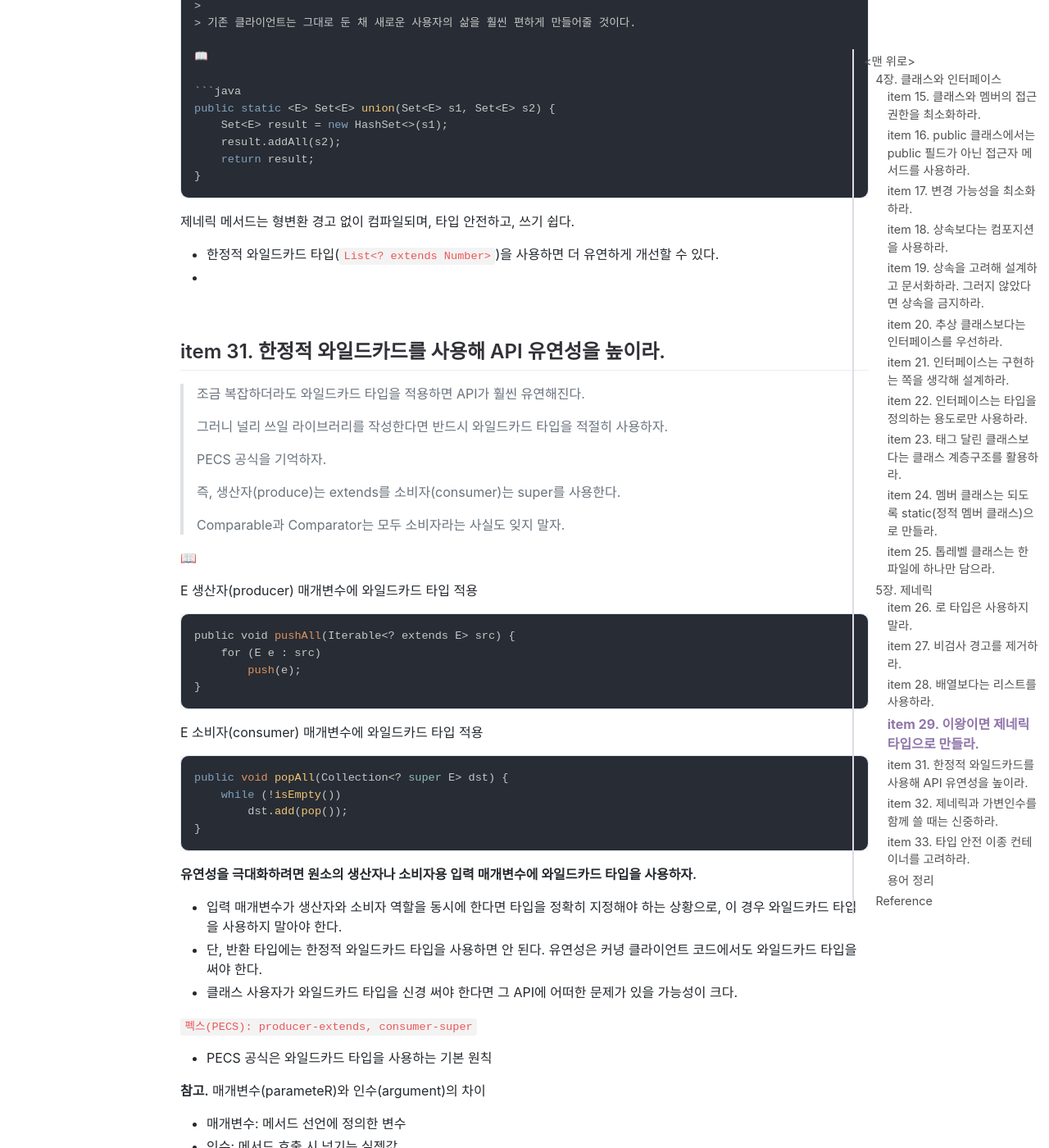
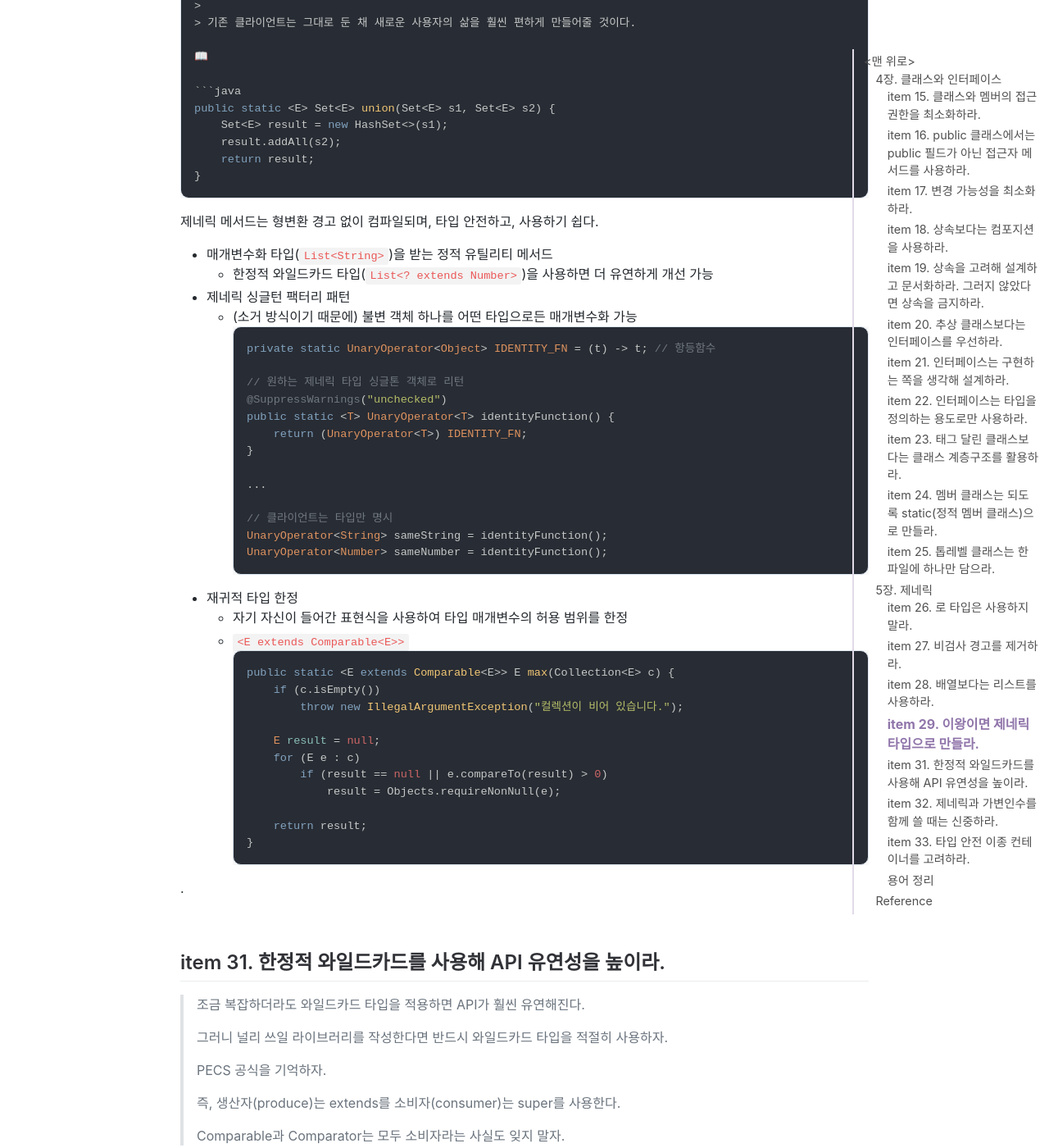
Before and after one commit to jihunparkme/jihunparkme.github.io, a Jekyll site: the page built from _posts/2023-04-22-Effective-Java-Class-Interface-Generics.md, in a window 1280 px wide and 1400 px high, scrolled down 22850 px. Shown: the whole window at 82% size. Built offline with Jekyll 4.4.1, drawn with Linux system fonts in a browser that asks for light colours; nearby versions of some CDN libraries; comment, search, counter and statistics services are not loaded; some of the changed text lies outside the part shown.

Commit message:
[Effective Java] item 30. 이왕이면 제네릭 메서드로 만들라.

````diff
--- a/_posts/2023-04-22-Effective-Java-Class-Interface-Generics.md
+++ b/_posts/2023-04-22-Effective-Java-Class-Interface-Generics.md
@@ -1010,9 +1010,45 @@ public static <E> Set<E> union(Set<E> s1, Set<E> s2) {
     return result;
 }
 ```
-제네릭 메서드는 형변환 경고 없이 컴파일되며, 타입 안전하고, 쓰기 쉽다.
-- 한정적 와일드카드 타입(`List<? extends Number>`)을 사용하면 더 유연하게 개선할 수 있다.
--
+제네릭 메서드는 형변환 경고 없이 컴파일되며, 타입 안전하고, 사용하기 쉽다.
+
+- 매개변수화 타입(`List<String>`)을 받는 정적 유틸리티 메서드
+  - 한정적 와일드카드 타입(`List<? extends Number>`)을 사용하면 더 유연하게 개선 가능
+- 제네릭 싱글턴 팩터리 패턴
+  - (소거 방식이기 때문에) 불변 객체 하나를 어떤 타입으로든 매개변수화 가능
+    ```java
+    private static UnaryOperator<Object> IDENTITY_FN = (t) -> t; // 항등함수
+
+    // 원하는 제네릭 타입 싱글톤 객체로 리턴
+    @SuppressWarnings("unchecked")
+    public static <T> UnaryOperator<T> identityFunction() {
+        return (UnaryOperator<T>) IDENTITY_FN;
+    }
+
+    ...
+
+    // 클라이언트는 타입만 명시
+    UnaryOperator<String> sameString = identityFunction();
+    UnaryOperator<Number> sameNumber = identityFunction();
+    ```
+- 재귀적 타입 한정
+  - 자기 자신이 들어간 표현식을 사용하여 타입 매개변수의 허용 범위를 한정
+  - `<E extends Comparable<E>>`
+    ```java
+    public static <E extends Comparable<E>> E max(Collection<E> c) {
+        if (c.isEmpty())
+            throw new IllegalArgumentException("컬렉션이 비어 있습니다.");
+
+        E result = null;
+        for (E e : c)
+            if (result == null || e.compareTo(result) > 0)
+                result = Objects.requireNonNull(e);
+
+        return result;
+    }
+    ```
+
+.
 
 <br>
 
````
